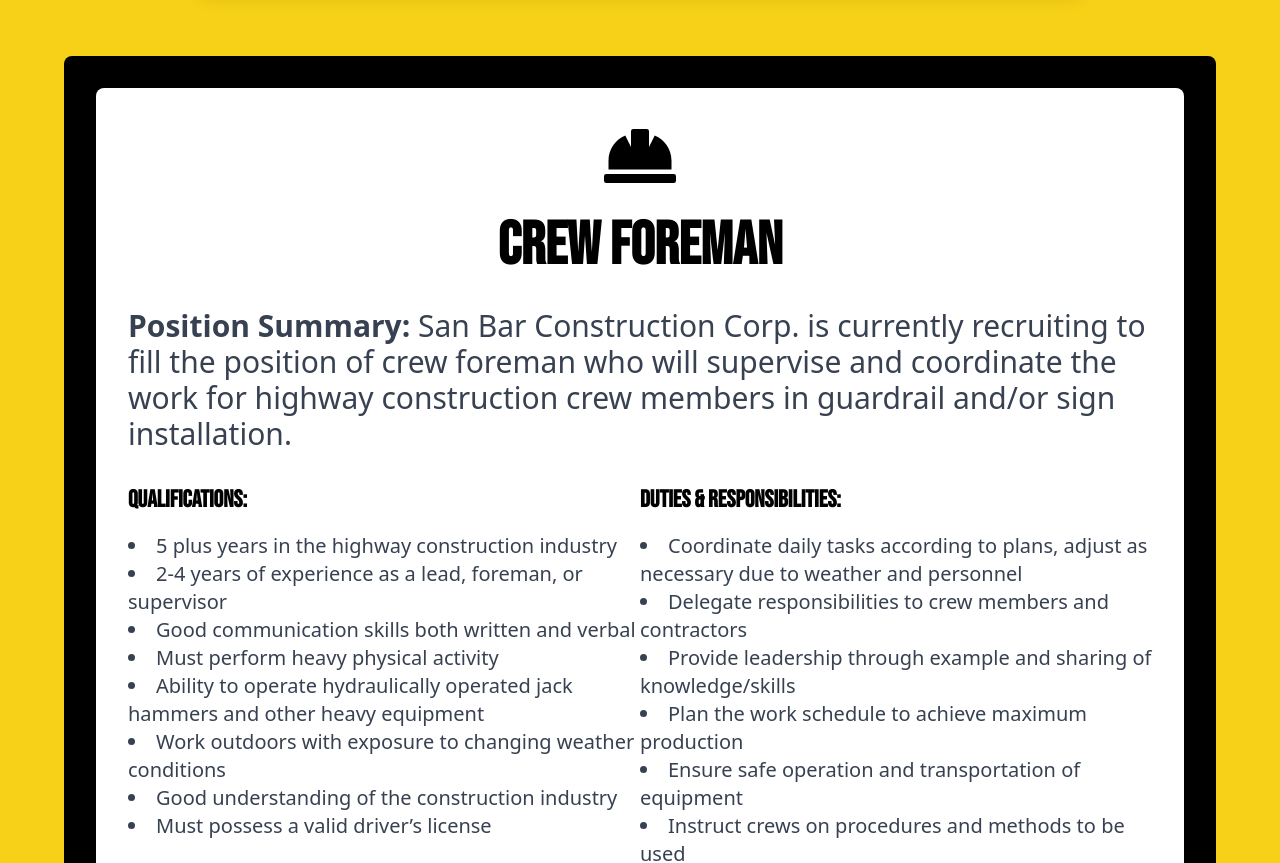
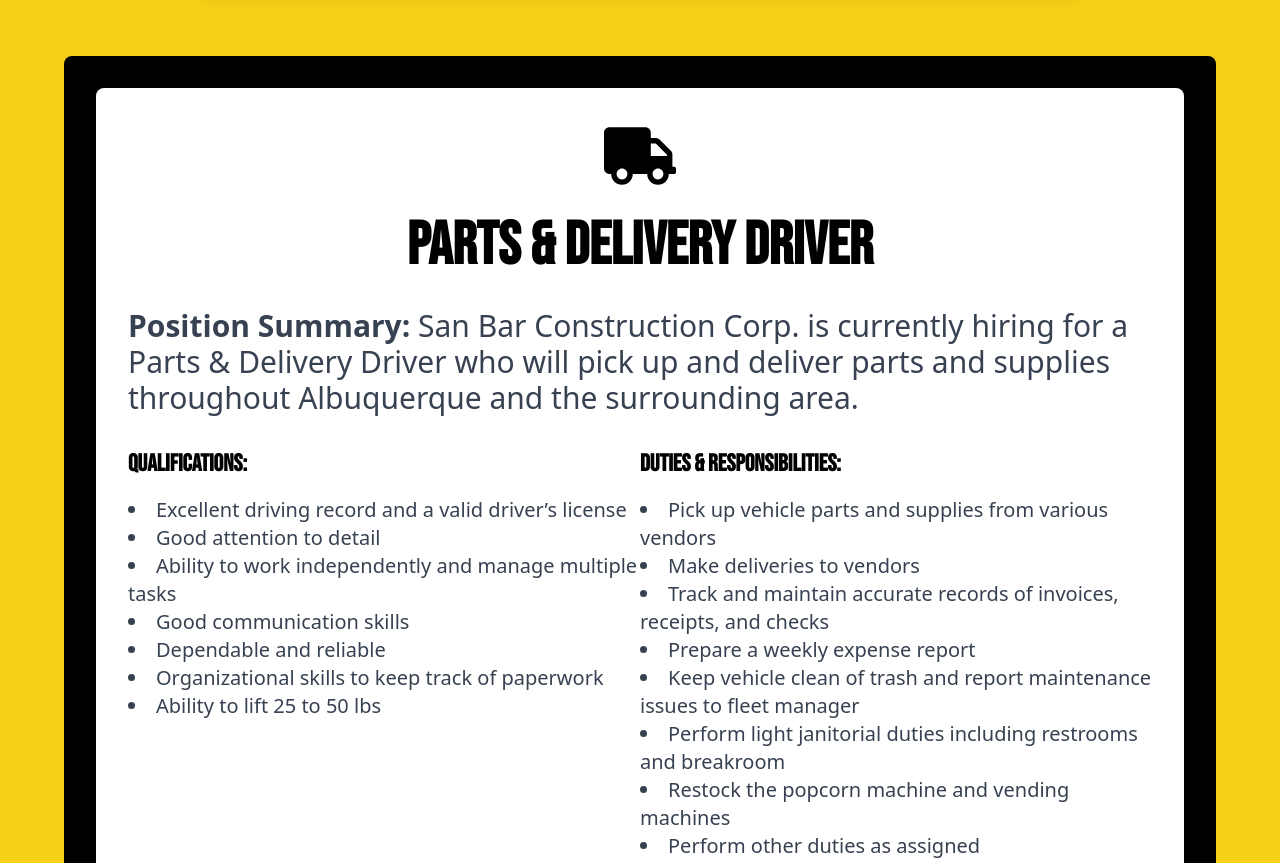
Before and after one commit to JoedyMcconn/SANBARCC, a Next.js app in the folder frontend/: page /job-opportunities in a window 1280 px wide. Shown: the part 940-1803 px from the top of the page. Built offline with nearby package versions, Linux system fonts and the light colour scheme.

Commit message:
added Parts and Delivery driver to Job Opportunites and Job application pages

```diff
--- a/frontend/src/app/job-application/page.tsx
+++ b/frontend/src/app/job-application/page.tsx
@@ -201,6 +201,9 @@ export default function JobApplicationForm() {
                     </label>
                     <label className="flex items-center">
                         <input type="checkbox" name="position" value="Truck Driver" className="mr-2"/> CDL Truck Driver
+                    </label>
+                    <label className="flex items-center">
+                        <input type="checkbox" name="position" value="Parts & Delivery Driver" className="mr-2"/> Parts & Delivery Driver
                     </label>
                     <label className="flex items-center">
                         <input type="checkbox" name="position" value="Clerical" className="mr-2"/> Clerical
--- a/frontend/src/app/job-opportunities/page.tsx
+++ b/frontend/src/app/job-opportunities/page.tsx
@@ -116,6 +116,34 @@ export default function JobOpportunities() {
                     </Link>
                 </div>
             </div>
+
+            <JobPosition
+                title="Parts & Delivery Driver"
+                icon={<FaTruck />}
+                summary="San Bar Construction Corp. is currently hiring for a Parts & Delivery Driver who will pick up and deliver parts and supplies throughout Albuquerque and the surrounding area."
+                qualifications={[
+                    "Excellent driving record and a valid driver’s license",
+                    "Good attention to detail",
+                    "Ability to work independently and manage multiple tasks",
+                    "Good communication skills",
+                    "Dependable and reliable",
+                    "Organizational skills to keep track of paperwork",
+                    "Ability to lift 25 to 50 lbs"
+                ]}
+                responsibilities={[
+                    "Pick up vehicle parts and supplies from various vendors",
+                    "Make deliveries to vendors",
+                    "Track and maintain accurate records of invoices, receipts, and checks",
+                    "Prepare a weekly expense report",
+                    "Keep vehicle clean of trash and report maintenance issues to fleet manager",
+                    "Perform light janitorial duties including restrooms and breakroom",
+                    "Restock the popcorn machine and vending machines",
+                    "Perform other duties as assigned"
+                ]}
+                jobType="Full-time"
+                compensation="$15.00 per hour"
+                benefits="Medical, Dental and Vision Insurance, HRA, Supplemental Insurance, Holiday Pay, HWA, 401K"
+            />
 
             {/*<JobPosition*/}
             {/*    title="Parts Specialist"*/}
```
